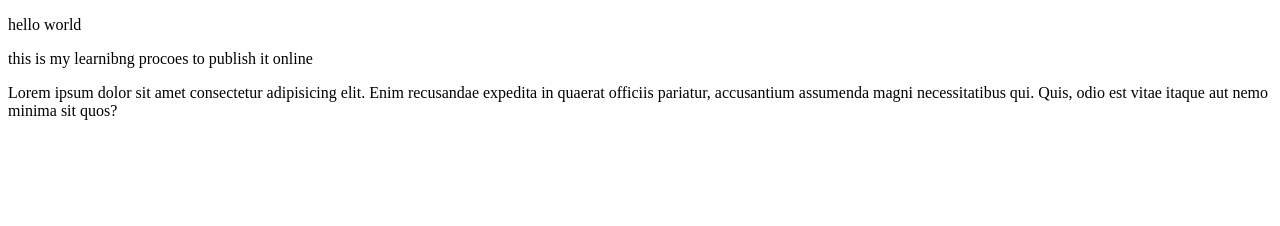
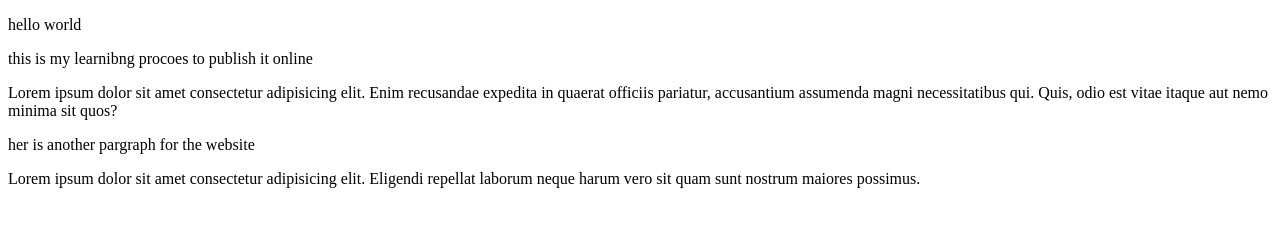
Before and after one commit to hhss2/myfirstwebsite, a plain HTML site: page index.html in a window 1280 px wide. Drawn offline with Linux system fonts and the light colour scheme.

Commit message:
added a new paragrpah

```diff
--- a/index.html
+++ b/index.html
@@ -8,6 +8,7 @@
     <p>hello world</p>
     <p>this is my learnibng procoes to publish it online</p>
     <p>Lorem ipsum dolor sit amet consectetur adipisicing elit. Enim recusandae expedita in quaerat officiis pariatur, accusantium assumenda magni necessitatibus qui. Quis, odio est vitae itaque aut nemo minima sit quos?</p>
-
+    <p>her is another pargraph for the website </p>
+    <p>Lorem ipsum dolor sit amet consectetur adipisicing elit. Eligendi repellat laborum neque harum vero sit quam sunt nostrum maiores possimus.</p>
 </body>
 </html>
```
